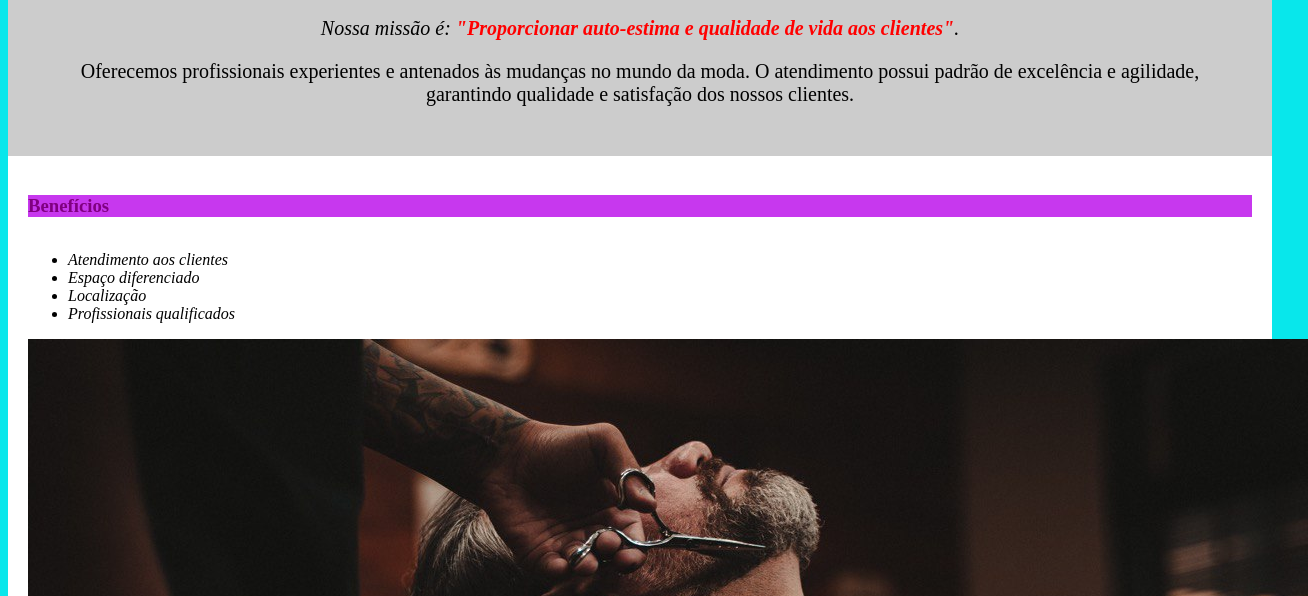
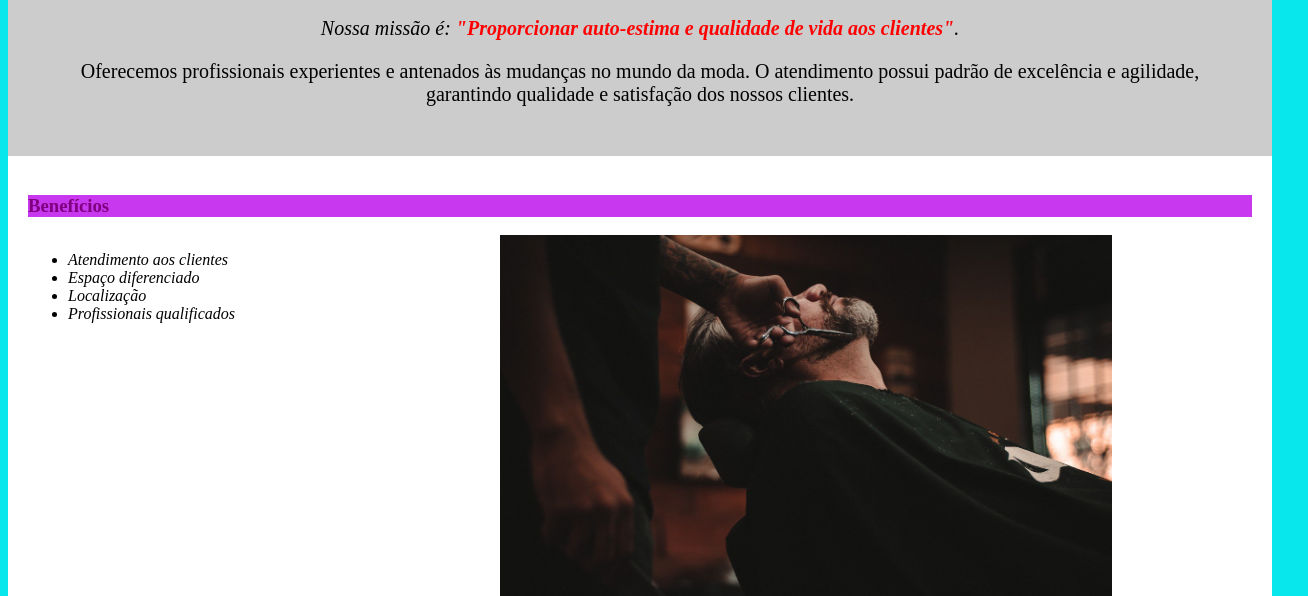
Before and after one commit to luanalesnioski/Barbearia, a plain HTML site: page index.html in a window 1280 px wide. Shown: the part 704-1300 px from the top of the page, 1308 px wide, since content can reach past the window. Drawn offline with Linux system fonts and the light colour scheme.

Commit message:
Finalizando página

```diff
--- a/style.css
+++ b/style.css
@@ -47,6 +47,6 @@ ul{
     margin-right: 15%;
 }
 
-.imagembenefiocios {
+.imagembeneficios {
     width: 50%;
 }
```
